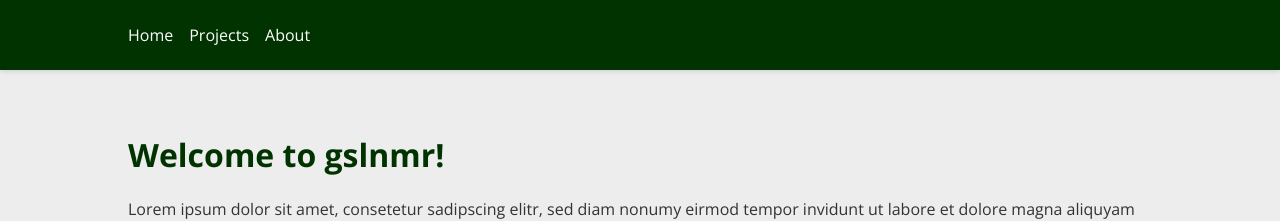
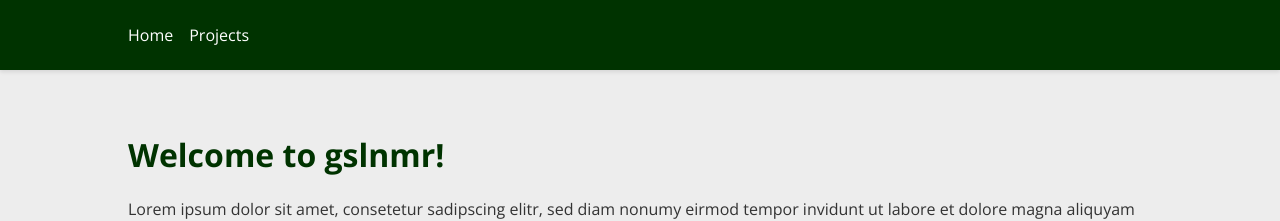
Before and after one commit to schminho/schminho.github.io, a Jekyll site: the page built from index.md, in a window 1280 px wide. Shown: the top 221 px of the page. Built offline with Jekyll 4.4.1, drawn with Linux system fonts in a browser that asks for light colours.

Commit message:
Update header.html

```diff
--- a/_includes/header.html
+++ b/_includes/header.html
@@ -4,7 +4,6 @@
             <div class="nav-items">
                 <a href="/">Home</a>
                 <a href="/projects/">Projects</a>
-                <a href="/about/">About</a>
             </div>
         </div>
     </nav>
```
